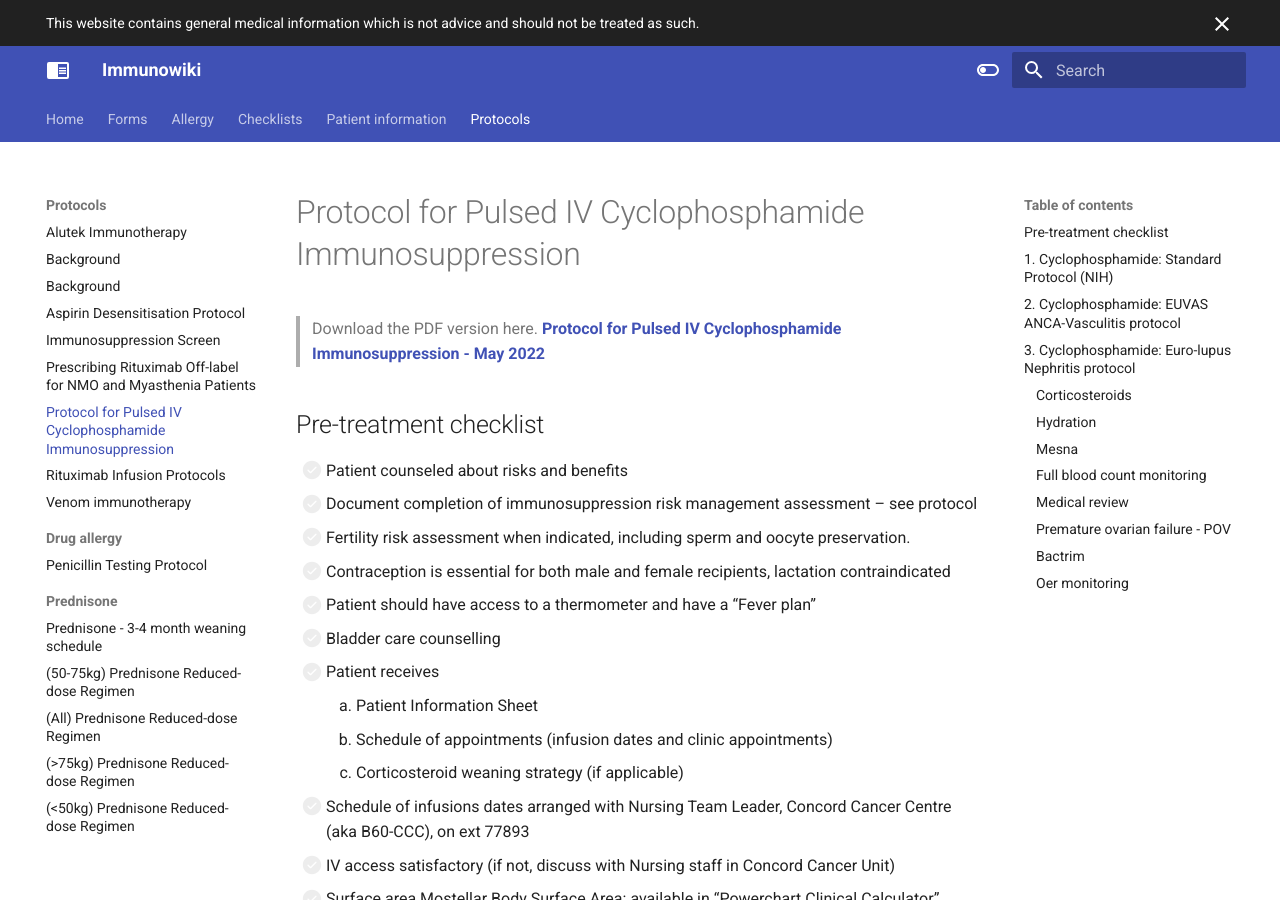
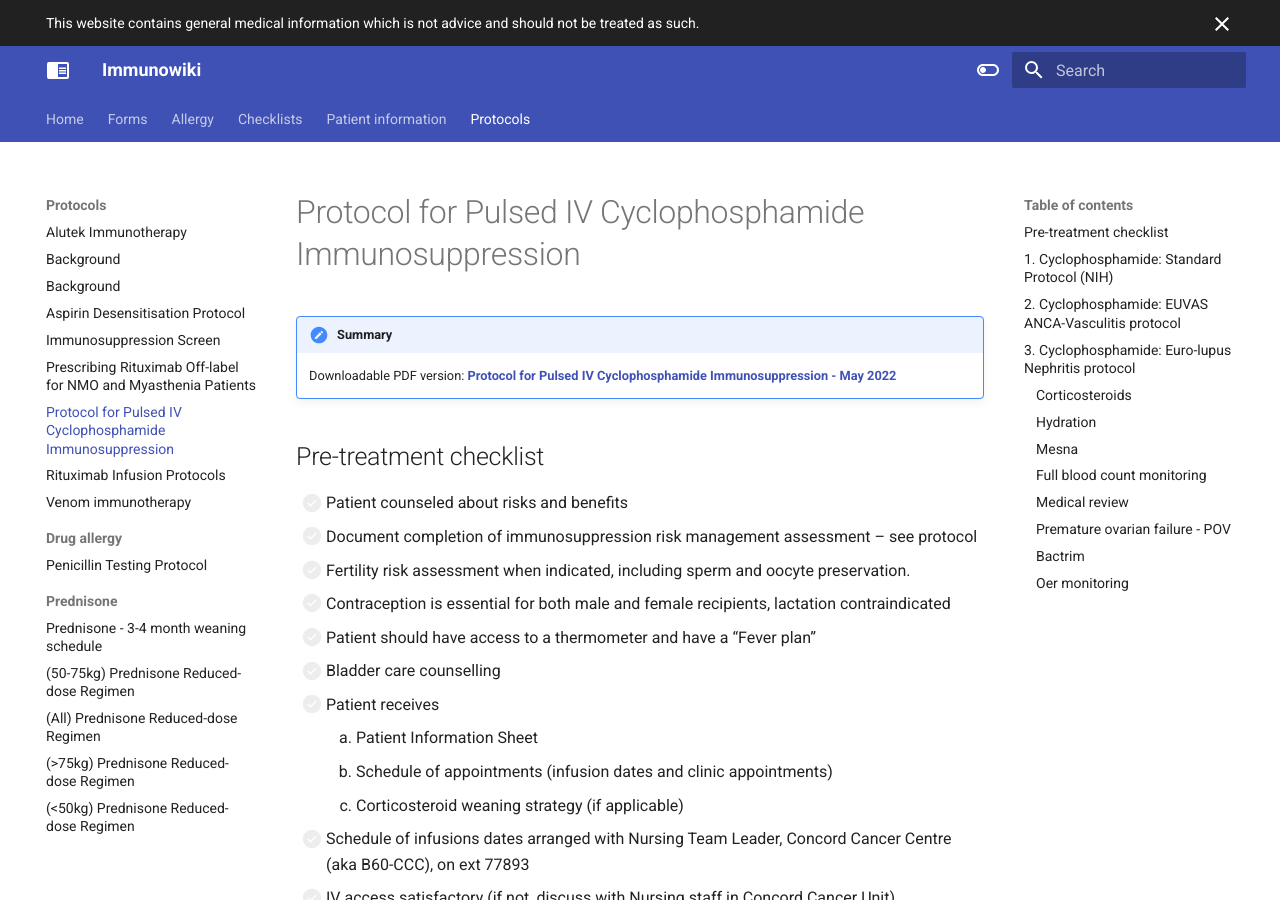
Before and after one commit to monchee/crghimmunowiki, an MkDocs documentation site: the page built from docs/protocols/protocol-cyclophosphamide.md, in a window 1280 px wide and 900 px high. Built offline with MkDocs 1.6.1 and Material for MkDocs 9.7.7, drawn with Linux system fonts in a browser that asks for light colours; plug-ins that fetch from the network failed and are left out; some of the changed text lies outside the part shown.

Commit message:
Update protocol-cyclophosphamide.md

```diff
--- a/docs/protocols/protocol-cyclophosphamide.md
+++ b/docs/protocols/protocol-cyclophosphamide.md
@@ -1,7 +1,9 @@
 # Protocol for Pulsed IV Cyclophosphamide Immunosuppression
 
-> Download the PDF version here. [**Protocol for Pulsed IV Cyclophosphamide Immunosuppression - May 2022**](https://immunowiki.com/protocols/protocols-iv-cyclophosphamide-updated-may-2022.pdf)
-{.is-success}
+!!! summary
+
+    Downloadable PDF version: [**Protocol for Pulsed IV Cyclophosphamide Immunosuppression - May 2022**](/assets/pdf/crgh-cyclophosphamide-protocol-may22.pdf)
+
 
 
 ## Pre-treatment checklist
@@ -112,4 +114,10 @@
 
 ---
 
-**Protocol updated: May 2022**
+<figure markdown>
+  ![QR Code](/assets/qr/qr-cyclo.png){ width="300" }
+</figure>
+
+---
+
+**Updated: May 2022**
```
